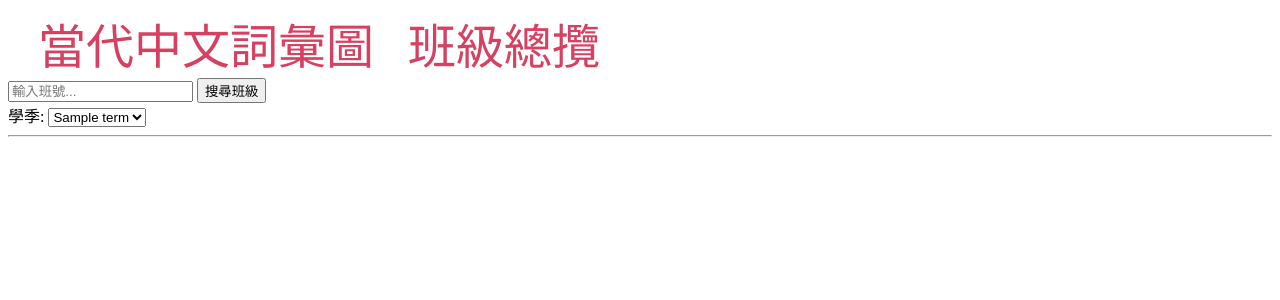
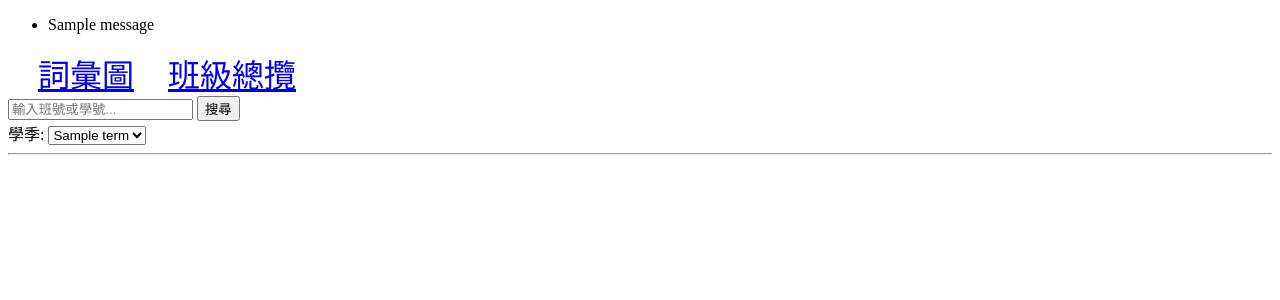
Before and after one commit to Bastini01/flashcards-school-manager, a Python web app: template python_script/templates/base.html in a window 1280 px wide. Shown: the top 300 px of the page. Run offline with Jinja, Linux system fonts and the light colour scheme; the template is opened without the code that fills it: most values are stand-ins (such as "Sample title", 1, 10 or a date in 2020); one stand-in notice (Sample message) is shown.

Commit message:
stats search box ok

```diff
--- a/python_script/templates/base.html
+++ b/python_script/templates/base.html
@@ -2,45 +2,40 @@
 <html lang="en">
 <head>
     <meta charset="UTF-8">
-    <title>MTC Data</title>
-    <script type = "text/javascript">
-        const f = document.getElementById('class_search');
-        const q = document.getElementById('query');
-        const statsRoot = '/autoflashcards/run/stats/';
+    <title>MTC 學習管理系統</title>
+    {% with messages = get_flashed_messages() %}
+        {% if messages %}
+            <ul class=flashes>
+            {% for message in messages %}
+            <li>{{ message }}</li>
+            {% endfor %}
+            </ul>
+        {% endif %}
+    {% endwith %}
+    <script>
         function navigate(x) {
             window.location.href = x;
-            //    alert("You are Successfully "+x);
+            // alert("You are Successfully "+x);
         }
-        function submitted() {
-        // event.preventDefault();
-        const url = statsRoot + 'class/' + q.value;
-        alert("You are Successfully "+url);
-        // navigate(url)
-        // const win = window.open(url, '_blank');
-        // win.focus();
-        }
-
-        // f.addEventListener('submit', submitted);
-
 
     </script>
     <style>
         nav a {
-            color: #d64161;
-            font-size: 3em;
+            /* color: #d64161; */
+            font-size: 2em;
             margin-left: 30px;
-            text-decoration: none;
+            /* text-decoration: none; */
         }
 
     </style>
 </head>
 <body>
     <nav>
-        <a href="/autoflashcards/run/stats/voc/all">當代中文詞彙圖</a>
+        <a href="/autoflashcards/run/stats/voc/all">詞彙圖</a>
         <a href="/autoflashcards/run/stats/class">班級總攬</a>
-        <form id="class_search">
-            <input type="text" id="query" name="q" placeholder="輸入班號...">
-            <button onclick="submitted()">搜尋班級</button>
+        <form action="/autoflashcards/run/stats/search" method="post">
+            <input type="text" name="name" placeholder="輸入班號或學號...">
+            <button>搜尋</button>
           </form>
         <label for="學季">學季:</label>
         <select name="學季" onchange="navigate(this.options[this.selectedIndex].label);">
```
Also changed, not shown: python_script/myapp.py (+26 -3 lines).
